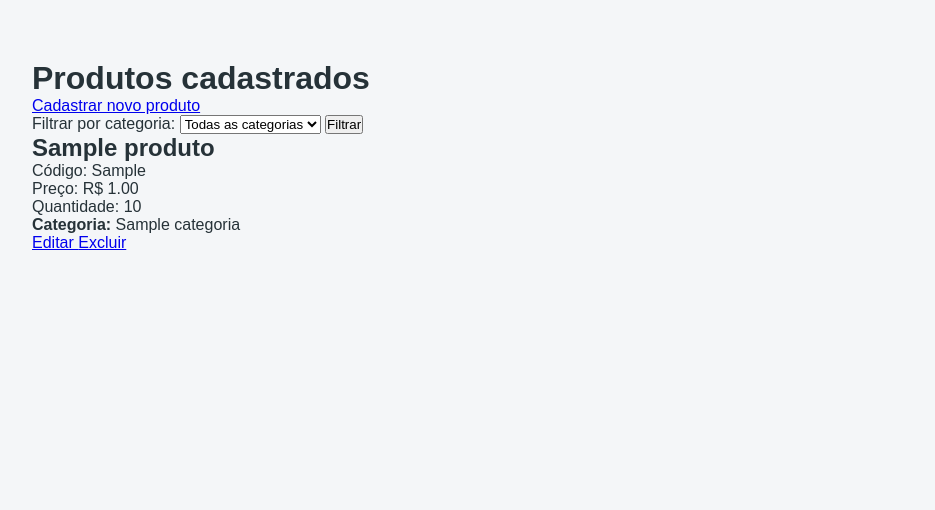
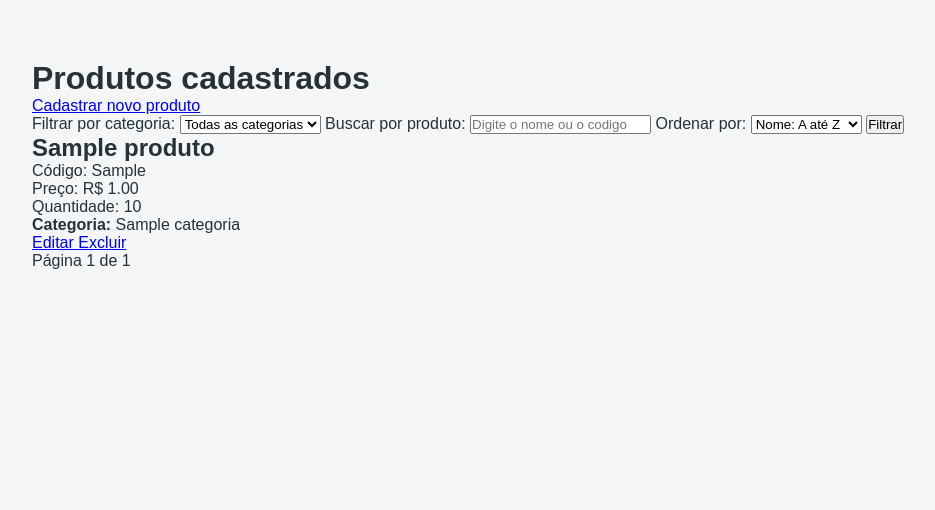
Before and after one commit to alekus2/Estoque-aquilo, a Django app: page /produtos/ in a window 1280 px wide. Shown: the part 81-591 px from the top of the page, without its empty margins (58-993 px from the left). Run offline with Django 5.2, Linux system fonts and the light colour scheme; tables that the repository leaves empty hold one stand-in row (values such as "Sample post").

Commit message:
- construindo mais filtros

```diff
--- a/produtos/templates/produtos/listar.html
+++ b/produtos/templates/produtos/listar.html
@@ -20,6 +20,44 @@
                     {{ categoria.nome }}
                 </option>
             {% endfor %}
+        </select>
+
+        <label for="busca">Buscar por produto: </label>
+        <input type="text"
+               name="busca"
+               id="busca"
+               placeholder="Digite o nome ou o codigo"
+               value="{{ busca }}"
+        >
+
+        <label for="ordenacao">Ordenar por:</label>
+
+        <select name="ordenacao" id="ordenacao">
+
+            <option value="nome" {% if ordenacao == 'nome' %}selected{% endif %}>
+                Nome: A até Z
+            </option>
+
+            <option value="-nome" {% if ordenacao == '-nome' %}selected{% endif %}>
+                Nome: Z até A
+            </option>
+
+            <option value="preco" {% if ordenacao == 'preco' %}selected{% endif %}>
+                Menor preço
+            </option>
+
+            <option value="-preco" {% if ordenacao == '-preco' %}selected{% endif %}>
+                Maior preço
+            </option>
+
+            <option value="quantidade" {% if ordenacao == 'quantidade' %}selected{% endif %}>
+                Menor estoque
+            </option>
+
+            <option value="-quantidade" {% if ordenacao == '-quantidade' %}selected{% endif %}>
+                Maior estoque
+            </option>
+
         </select>
 
         <button type="submit">Filtrar</button>
@@ -53,5 +91,21 @@
 
     {% endfor %}
 
+    <div class="paginacao">
+        {% if produtos.has_previous %}
+            <a href="?pagina={{ produtos.previous_page_number }}&busca={{ busca }}&categoria={{ categoria_selecionada|default_if_none:'' }}&ordenacao={{ ordenacao }}">
+                Anterior
+            </a>
+        {% endif %}
+        <span>
+            Página {{ produtos.number }} de {{ produtos.paginator.num_pages }}
+        </span>
+        {% if produtos.has_next %}
+            <a href="?pagina={{ produtos.next_page_number }}&busca={{ busca }}&categoria={{ categoria_selecionada|default_if_none:'' }}&ordenacao={{ ordenacao }}">
+                Próxima
+            </a>
+        {% endif %}
+    </div>
+
 
 {% endblock %}
--- a/produtos/views.py
+++ b/produtos/views.py
@@ -1,6 +1,9 @@
 from django.shortcuts import render, redirect, get_object_or_404
 from .forms import ProdutoForm
 from .models import Produto, Categoria
+from django.db.models import Q
+from django.core.paginator import Paginator
+
 
 def cadastrar_produto(request):
     if request.method == 'POST':
@@ -18,20 +21,52 @@ def cadastrar_produto(request):
     })
 
 
+
 def listar_produtos(request):
     categorias = Categoria.objects.all()
+
     categoria_id = request.GET.get('categoria')
+    busca = request.GET.get('busca', '').strip()
 
     produtos = Produto.objects.all()
 
     if categoria_id:
         produtos = produtos.filter(categoria_id=categoria_id)
 
+    if busca:
+        produtos = produtos.filter(
+            Q(nome__icontains=busca) |
+            Q(codigo__icontains=busca)
+        )
+
+    ordenacao = request.GET.get('ordenacao', 'nome')
+
+    ordenacoes = {
+        'nome': 'nome',
+        '-nome': '-nome',
+        'preco': 'preco',
+        '-preco': '-preco',
+        'quantidade': 'quantidade',
+        '-quantidade': '-quantidade',
+    }
+
+    produtos = produtos.order_by(
+        ordenacoes.get(ordenacao, 'nome')
+    )
+
+    paginador = Paginator(produtos, 5)
+    numero_pagina = request.GET.get('pagina')
+    produtos = paginador.get_page(numero_pagina)
+
     return render(request, 'produtos/listar.html', {
         'produtos': produtos,
         'categorias': categorias,
-        'categoria_selecionada': categoria_id
+        'categoria_selecionada': categoria_id,
+        'busca': busca,
+        'ordenacao': ordenacao
     })
+
+
 
 def editar_produto(request, id):
     produto = get_object_or_404(Produto, id=id)
```
